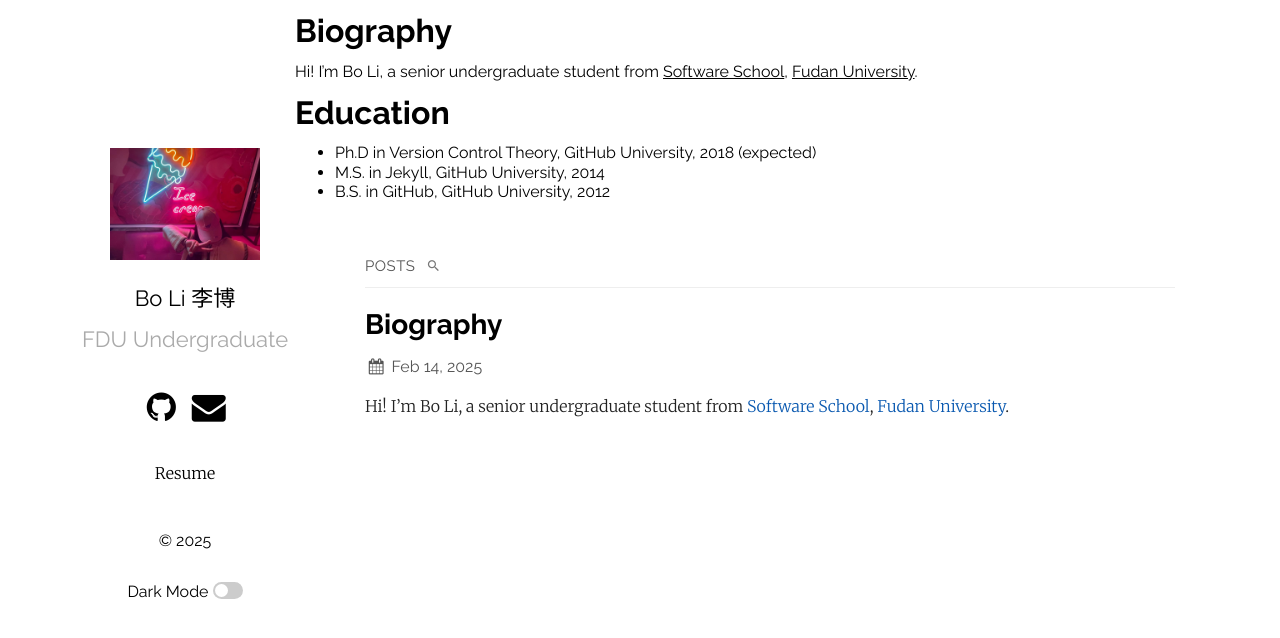
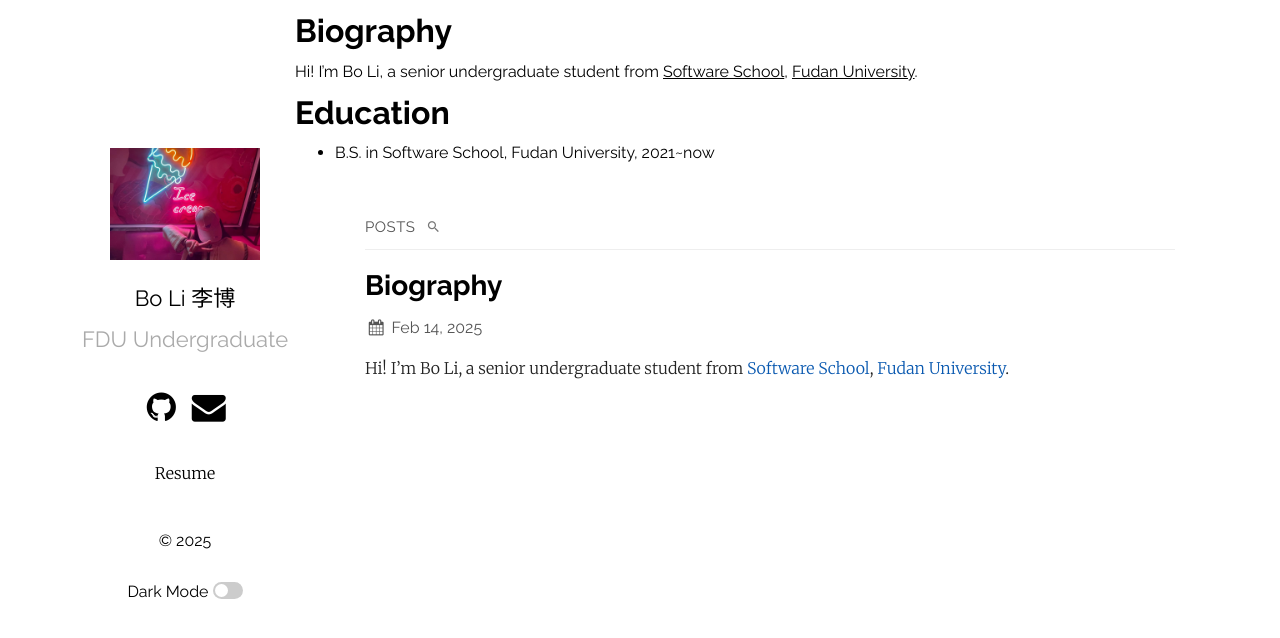
Before and after one commit to primerL/primerL.github.io, a Jekyll site: the page built from _posts/2025-02-14-Biography.markdown, in a window 1280 px wide. Shown: the top 638 px of the page. Built offline with Jekyll 4.4.1, drawn with Linux system fonts in a browser that asks for light colours.

Commit message:
Update 2025-02-14-Biography.markdown

```diff
--- a/_posts/2025-02-14-Biography.markdown
+++ b/_posts/2025-02-14-Biography.markdown
@@ -7,6 +7,4 @@
 
 Education
 ======
-* Ph.D in Version Control Theory, GitHub University, 2018 (expected)
-* M.S. in Jekyll, GitHub University, 2014
-* B.S. in GitHub, GitHub University, 2012
+* B.S. in Software School, Fudan University, 2021~now
```
